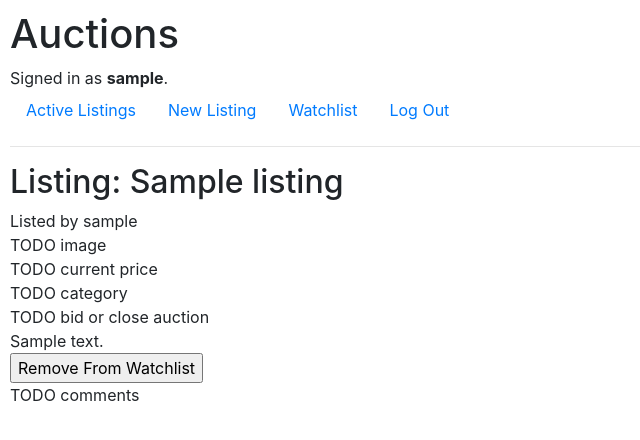
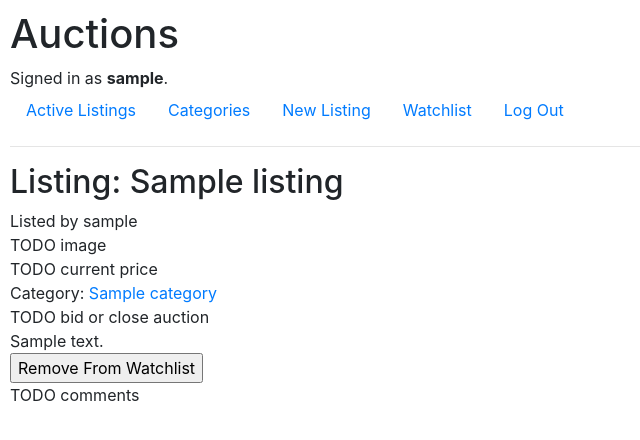
Before and after one commit to jalomi/Harvard_CS50w_Commerce, a Django app: page /listing/1 in a window 1280 px wide. Shown: the top 440 px of the page, without its empty margins (0-640 px from the left). Run offline with Django 3.2, Linux system fonts and the light colour scheme; a user stored in the database is signed in; tables that the repository leaves empty hold one stand-in row (values such as "Sample post"); some libraries are stand-ins or nearby versions.

Commit message:
Add categories page and page for an individual category.  Add links between these pages and listings with a category

```diff
--- a/auctions/models.py
+++ b/auctions/models.py
@@ -5,13 +5,16 @@ from django.db import models
 class User(AbstractUser):
     watchlist = models.ManyToManyField('Listing', blank=True, related_name="account")
 
+class Category(models.Model):
+    name = models.CharField(max_length=200)
+
 class Listing(models.Model):
     user = models.ForeignKey(User, on_delete=models.CASCADE)
     title = models.CharField(max_length=64)
     description =  models.CharField(max_length=200)
     starting_bid = models.IntegerField()
     img_url = models.CharField(max_length=200)
-    category = models.CharField(max_length=200)
+    category = models.ForeignKey(Category, on_delete=models.CASCADE, blank=True, null=True)
 
     def __str__(self):
         return f"{self.title} starting at {self.starting_bid} by {self.user}"
--- a/auctions/templates/auctions/layout.html
+++ b/auctions/templates/auctions/layout.html
@@ -20,11 +20,14 @@
             <li class="nav-item">
                 <a class="nav-link" href="{% url 'index' %}">Active Listings</a>
             </li>
+            <li class="nav-item">
+                <a class="nav-link" href="{% url "categories" %}">Categories</a>
+            </li>
             {% if user.is_authenticated %}
                 <li class="nav-item">
                     <a class="nav-link" href="{% url 'add' %}">New Listing</a>
                 </li>
-                <li>
+                <li class="nav-item">
                     <a class="nav-link" href="{% url "watchlist" %}">Watchlist</a>
                 </li>
                 <li class="nav-item">
--- a/auctions/templates/auctions/listing.html
+++ b/auctions/templates/auctions/listing.html
@@ -20,9 +20,11 @@
         TODO current price
     </div>
 
+    {% if category %}
     <div>
-        TODO category
+        Category: <a href="{% url "category" category %}">{{ category }}</a>
     </div>
+    {% endif %}
 
     <div>
         TODO bid or close auction
--- a/auctions/urls.py
+++ b/auctions/urls.py
@@ -12,4 +12,6 @@ urlpatterns = [
     path('watchlist', views.watchlist, name="watchlist"),
     path('watch', views.watch, name="watch"),
     path('unwatch', views.unwatch, name="unwatch"),
+    path('categories', views.categories, name="categories"),
+    path('category/<str:name>', views.category, name="category"),
 ]
--- a/auctions/views.py
+++ b/auctions/views.py
@@ -5,7 +5,7 @@ from django.shortcuts import render
 from django.urls import reverse
 from django import forms
 
-from .models import User, Listing
+from .models import User, Listing, Category, Comment
 
 class NewListingForm(forms.Form):
     title = forms.CharField(label="",
@@ -90,7 +90,13 @@ def new_listing(request):
             description = form.cleaned_data["description"]
             starting_bid = form.cleaned_data["starting_bid"]
             img_url = form.cleaned_data["img_url"]
-            category = form.cleaned_data["category"]
+            category_name = form.cleaned_data["category"]
+
+            category = None
+            if category_name:
+                category = Category.objects.filter(name=category_name).first()
+                if not category:
+                    category = Category.objects.create(name=category_name)
 
             listing = Listing(user=user,
                               title=title,
@@ -115,12 +121,16 @@ def new_listing(request):
 def listing(request, id):
     listing = Listing.objects.get(pk=id)
     in_watchlist = listing in User.objects.get(username=request.user).watchlist.all()
+    category_name = None
+    if listing.category:
+        category_name = listing.category.name
     return render(request, "auctions/listing.html", {
         "id": listing.id,
         "title": listing.title,
         "description": listing.description,
         "user": listing.user,
         "in_watchlist": in_watchlist,
+        "category": category_name,
 
     })
 
@@ -144,3 +154,16 @@ def unwatch(request):
         user = User.objects.get(username=request.user)
         user.watchlist.remove(listing)
         return HttpResponseRedirect(reverse("index"))
+
+def categories(request):
+    return render(request, "auctions/categories.html", {
+        "categories": Category.objects.all(),
+    })
+
+def category(request, name):
+    category = Category.objects.filter(name=name).first()
+    listings = Listing.objects.filter(category=category).all()
+    return render(request, "auctions/category.html", {
+        "name": category.name,
+        "listings": listings,
+    })
```
Also changed, not shown: auctions/templates/auctions/categories.html (added, +11 -0 lines), auctions/templates/auctions/category.html (added, +11 -0 lines), auctions/migrations/0003_category_alter_listing_category.py (added), auctions/migrations/0004_alter_listing_category.py (added).
